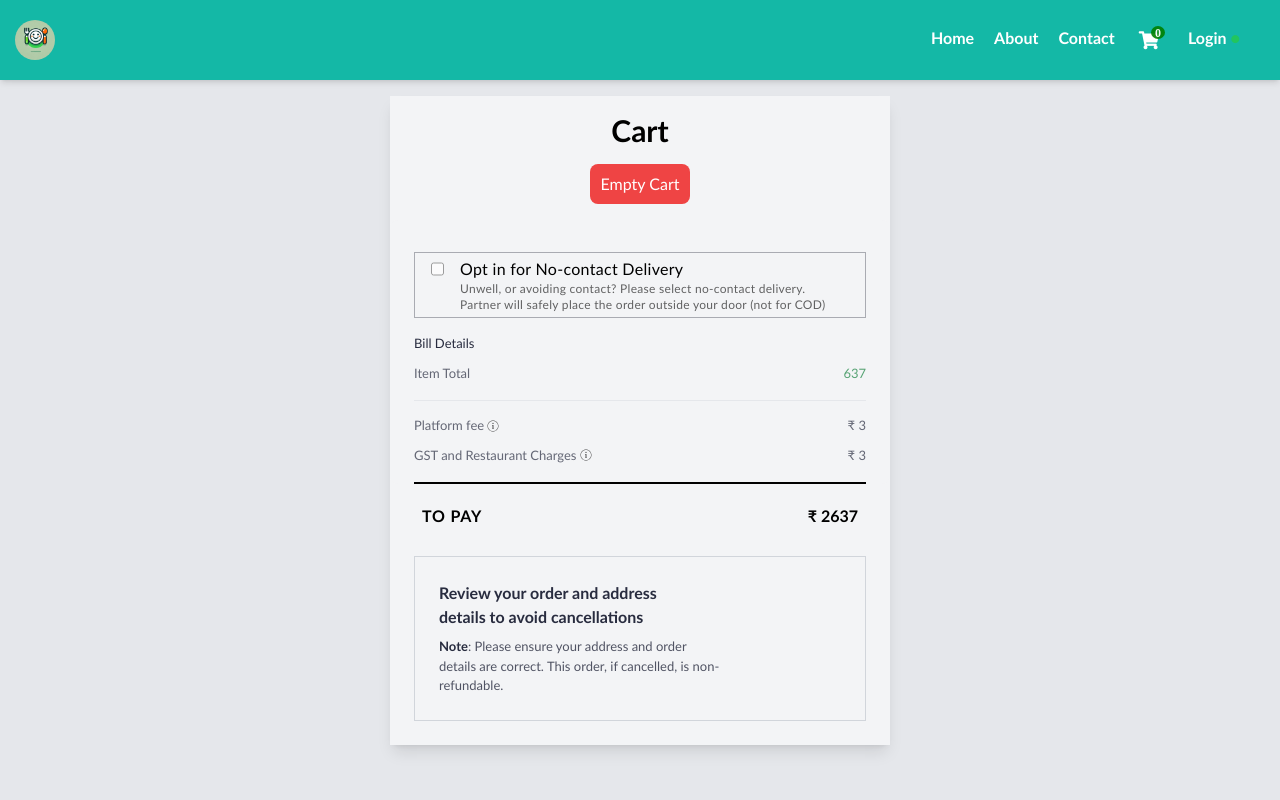
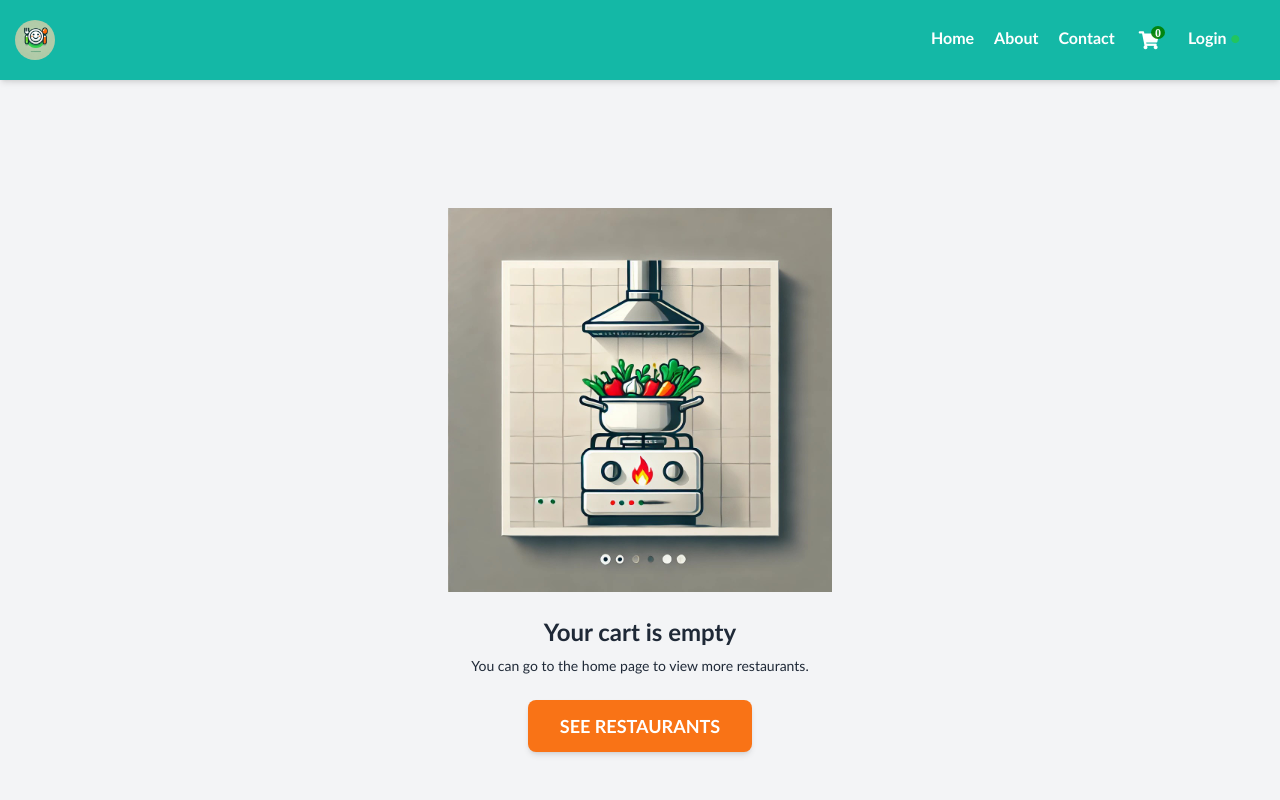
Before and after one commit to pavansingh888/FoodMood-Web-App, a React (Vite) app: page /cart in a window 1280 px wide. Shown: the top 800 px of the page. Built offline with nearby package versions, Linux system fonts and the light colour scheme.

Commit message:
Added - Empty Cart page , Cart price values calculation logic

```diff
--- a/src/components/Cart.jsx
+++ b/src/components/Cart.jsx
@@ -2,11 +2,24 @@ import React, { useState } from "react";
 import Item from "./Item";
 import { useDispatch, useSelector } from "react-redux";
 import { clearCart } from "../utils/cartSlice";
+import useTotalCartItems from "../utils/useTotalCartItems";
+import { PLATFORM_FEE, PACKAGING_CHARGE } from "../utils/constants";
+import EmptyCart from "./EmptyCart";
 
 function Cart() {
   const cartItems = useSelector((store) => store.cart.items);
   const dispatch = useDispatch();
   const [isNoContact, setIsNoContact] = useState(false);
+  const [,totalPrice] = useTotalCartItems();
+  const gstAndRestaurantCharges = PACKAGING_CHARGE + Math.round(totalPrice*18)/100 + Math.round(PLATFORM_FEE*18)/100;
+  const toPayAmount = totalPrice + PLATFORM_FEE + gstAndRestaurantCharges;
+
+
+  if(cartItems.length===0){
+    return (
+      <EmptyCart/>
+    )
+  }
 
   return (
     <div className="h-full min-h-screen bg-gray-200 dark:bg-gray-900 dark:text-white flex max-[470px]:flex-col-reverse items-start justify-center ">
@@ -73,7 +86,7 @@ function Cart() {
           <div className="text-[13px] font-[510] text-[#282c3f] my-[10px] mx-6 opacity-70 flex justify-between">
             Item Total{" "}
             <span className="text-green-700 font-[510] text-[13px] opacity-100">
-              637
+              {totalPrice}
             </span>
           </div>
           {/* border div */}
@@ -104,7 +117,7 @@ function Cart() {
                 </div>
               </div>
             </div>
-            <span className="font-[510] text-[13px] opacity-100">{"₹ "}3</span>
+            <span className="font-[510] text-[13px] opacity-100">{"₹ "+PLATFORM_FEE}</span>
           </div>
 
           {/* GST and Restaurant Charges with info button */}
@@ -122,8 +135,8 @@ function Cart() {
                 >
                   <path d="M 25 2 C 12.309295 2 2 12.309295 2 25 C 2 37.690705 12.309295 48 25 48 C 37.690705 48 48 37.690705 48 25 C 48 12.309295 37.690705 2 25 2 z M 25 4 C 36.609824 4 46 13.390176 46 25 C 46 36.609824 36.609824 46 25 46 C 13.390176 46 4 36.609824 4 25 C 4 13.390176 13.390176 4 25 4 z M 25 11 A 3 3 0 0 0 22 14 A 3 3 0 0 0 25 17 A 3 3 0 0 0 28 14 A 3 3 0 0 0 25 11 z M 21 21 L 21 23 L 22 23 L 23 23 L 23 36 L 22 36 L 21 36 L 21 38 L 22 38 L 23 38 L 27 38 L 28 38 L 29 38 L 29 36 L 28 36 L 27 36 L 27 21 L 26 21 L 22 21 L 21 21 z"></path>
                 </svg>
-                <div className="absolute left-[-50px] bottom-full mb-2 w-[220px] bg-gray-100 text-black text-[12px] rounded-md px-3 py-2 shadow-md opacity-0 hidden group-hover:opacity-100  group-hover:block group-hover:translate-y-0 transition-transform duration-200 translate-y-1">
-                  <p>
+                <div className="absolute left-[-70px] bottom-full mb-2 w-[220px] bg-gray-100 text-black text-[12px] rounded-md px-3 py-2 shadow-md opacity-0 hidden group-hover:opacity-100  group-hover:block group-hover:translate-y-0 transition-transform duration-200 translate-y-1">
+                  <div>
                     <span className="font-semibold">
                       GST and Restaurant Charges
                     </span>
@@ -131,27 +144,27 @@ function Cart() {
                     <div className="flex justify-between items-center">
                     Restaurant Packaging
                     <span className="font-[510] text-[12px] opacity-100">
-                      {"₹ "}53
+                      {"₹ "+PACKAGING_CHARGE}
                     </span>
                     </div>
                     <div className="flex justify-between items-center">
                     Restaurant GST
                     <span className="font-[510] text-[12px] opacity-100">
-                      {"₹ "}98
+                      {"₹ "+Math.round(totalPrice*18)/100}
                     </span>
                     </div>
                     <div className="flex justify-between items-center">
                     GST on Platform fee
                     <span className="font-[510] text-[12px] opacity-100">
-                      {"₹ "}57
+                      {"₹ "+Math.round(PLATFORM_FEE*18)/100}
                     </span>
                     </div>
 
-                  </p>
+                  </div>
                 </div>
               </div>
             </div>
-            <span className="font-[510] text-[13px] opacity-100">{"₹ "}3</span>
+            <span className="font-[510] text-[13px] opacity-100">{"₹ "+Math.round(gstAndRestaurantCharges*100)/100}</span>
           </div>
           {/* Bottom dark border Div */}
           <div className="border-b-[2px] mt-[17px] mx-6 border-black"></div>
@@ -159,7 +172,7 @@ function Cart() {
 
         <div className="total-price-container flex items-center justify-between text-md px-8 h-16 font-semibold">
           <span className="tracking-wider">TO PAY</span>
-          <span className="tracking-normal">{"₹ "}2637</span>
+          <span className="tracking-normal">{"₹ "+toPayAmount}</span>
         </div>
 
         <div className="cart-container my-2 mx-6 p-2 bg-gray-100 dark:bg-gray-800   border-[1px] border-gray-300">
--- a/src/components/CartPopup.jsx
+++ b/src/components/CartPopup.jsx
@@ -11,7 +11,7 @@ const CartPopup = () => {
   const isMenuPage = location.pathname.startsWith("/restaurant/");
 
   // Calculate total items in the cart
-  const totalItems = useTotalCartItems();
+  const [totalItems] = useTotalCartItems();
 
   if (!isMenuPage || totalItems === 0) return null; // Hide if not on menu page or cart is empty
 
--- /dev/null
+++ b/src/components/EmptyCart.jsx
@@ -0,0 +1,38 @@
+import React from "react";
+import { useNavigate } from "react-router-dom";
+import lightEmptyImage from "../assets/images/lightEmptyCart.jpg";
+import darkEmptyImage from "../assets/images/darkEmptyImage.jpg";
+
+const EmptyCart = () => {
+  const navigate = useNavigate();
+
+  return (
+    <div className="flex flex-col items-center justify-center min-h-screen bg-gray-100 dark:bg-gray-900 text-gray-800 dark:text-gray-200">
+      <img
+        src={lightEmptyImage}
+        alt="Empty cart"
+        className="w-1/2 max-w-sm mb-6 dark:hidden"
+      />
+      <img
+        src={darkEmptyImage}
+        alt="Empty cart dark mode"
+        className="w-1/2 max-w-sm mb-6 hidden dark:block"
+      />
+
+      <h1 className="text-2xl font-bold mb-2">Your cart is empty</h1>
+
+      <p className="text-sm text-center mb-6 px-4">
+        You can go to the home page to view more restaurants.
+      </p>
+
+      <button
+        onClick={() => navigate("/")}
+        className="bg-orange-500 hover:bg-orange-600 focus:outline-none focus:ring-2 focus:ring-orange-500 text-white font-semibold py-3 px-8 rounded-lg shadow-md text-lg transition"
+      >
+        SEE RESTAURANTS
+      </button>
+    </div>
+  );
+};
+
+export default EmptyCart;
--- a/src/components/Header.jsx
+++ b/src/components/Header.jsx
@@ -11,7 +11,7 @@ const Header = () => {
   //  const cartItems = useSelector((store) => store.cart.items); //Here cartItems will be value of items which is an empty array for now.
   // console.log(cartItems);
 
-  const totalCartItems = useTotalCartItems();
+  const [totalCartItems] = useTotalCartItems();
 
   const [loginBtnName,setLoginBtnName] = useState("Login")
   const onlineStatus = useOnlineStatus()
--- a/src/components/RestaurantMenu.jsx
+++ b/src/components/RestaurantMenu.jsx
@@ -13,7 +13,7 @@ function RestaurantMenu() {
 
 
     const resMenu = useRestaurantMenu(resId); //Implementing Single responsibility of RestaurantMenu.jsx -Using Custom hook to fetch Res-Menu data.
-    // console.log(resMenu);
+    console.log(resMenu);
 
     if(resMenu===null) return (<ShimmerCard/>)
 
--- a/src/utils/cartSlice.js
+++ b/src/utils/cartSlice.js
@@ -5,7 +5,9 @@ const cartSlice = createSlice({
     name: "cart",
     //2-initialState, what initially this cartSlice will be. basically what will be the cart items.(right now we can give items:[] empty array, cart is empty)
     initialState: {
-        items:[]
+        items:[],
+        currentRestaurant:{},
+        currentCartRestaurant:{}
     },
     //3-reducers,inside this we will write reducer functions corresponding to required actions for this cartSlice. Actions can be add item, remove item, clear cart. These thing are actions(kind of like an API to communicate with a redux store). To add item, we will dispatch the addItem. So addItem is an action and it have a reducer function attached to it and it(attached reducer function) actually modifies the data into our Slice.
     // The reducer function gets access to the 'state' of the Slice, and it also gets access to 'action'. Now it will modify 'state' according to 'action'. 'state' is basically the 'initialState'.
--- a/src/utils/constants.js
+++ b/src/utils/constants.js
@@ -3,3 +3,5 @@ export const CDN_URL = "https://media-assets.swiggy.com/swiggy/image/upload/fl_l
 export const FETCH_RES_URL = 'https://www.swiggy.com/dapi/restaurants/list/v5?lat=12.9715987&lng=77.5945627&is-seo-homepage-enabled=true&page_type=DESKTOP_WEB_LISTING';
 // export const FETCH_RES_URL = 'https://www.swiggy.com/dapi/restaurants/list/v5?lat=21.1702401&lng=72.83106070000001&is-seo-homepage-enabled=true&page_type=DESKTOP_WEB_LISTING';
 export const FETCH_RESMENU_URL="https://www.swiggy.com/dapi/menu/pl?page-type=REGULAR_MENU&complete-menu=true&lat=12.9715987&lng=77.5945627&restaurantId=";
+export const PLATFORM_FEE = 10;
+export const PACKAGING_CHARGE = 30;
--- a/src/utils/useRestaurantMenu.js
+++ b/src/utils/useRestaurantMenu.js
@@ -1,9 +1,10 @@
 import { useEffect, useState } from 'react'
 import { FETCH_RESMENU_URL } from '../utils/constants';
-
+import { useDispatch, useSelector } from 'react-redux';
 //Using Custom hook to fetch Res-Menu data
 const useRestaurantMenu = (resId) => {
     const [resMenu, setResMenu] = useState(null)
+
 
     useEffect(() => {
         fetchMenu();
--- a/src/utils/useTotalCartItems.js
+++ b/src/utils/useTotalCartItems.js
@@ -4,7 +4,9 @@ const useTotalCartItems = () => {
 
     const cart = useSelector((store) => store.cart.items); // Access cart state
     const totalItems = cart.reduce((acc, item) => acc + item.quantity, 0);
-    return totalItems;
+    const totalPrice = cart.reduce((acc, item) => acc + (item?.card?.info?.price/100 ? item?.card?.info?.price/100 : item?.card?.info?.defaultPrice/100)*item.quantity, 0);
+
+    return [totalItems, totalPrice];
 }
 
 export default useTotalCartItems;
```
Also changed, not shown: src/assets/images/darkEmptyImage.jpg (added), src/assets/images/lightEmptyCart.jpg (added).
